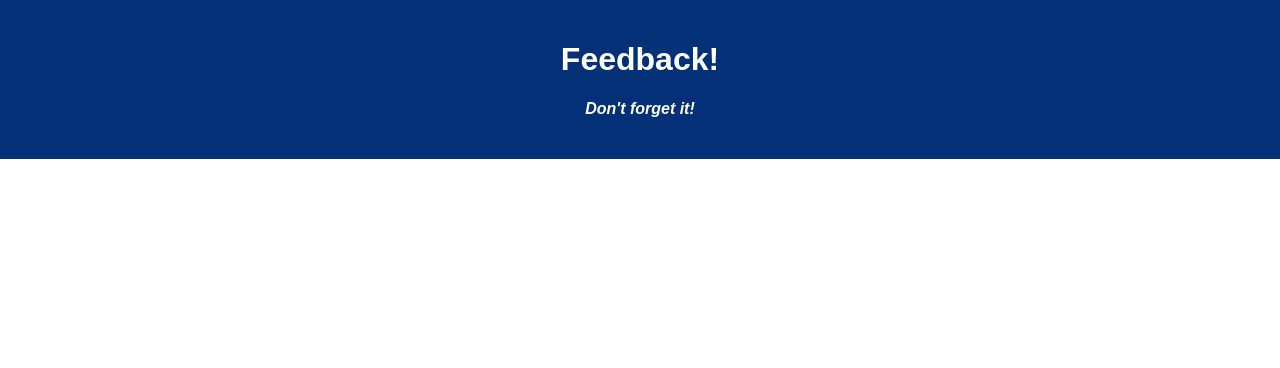
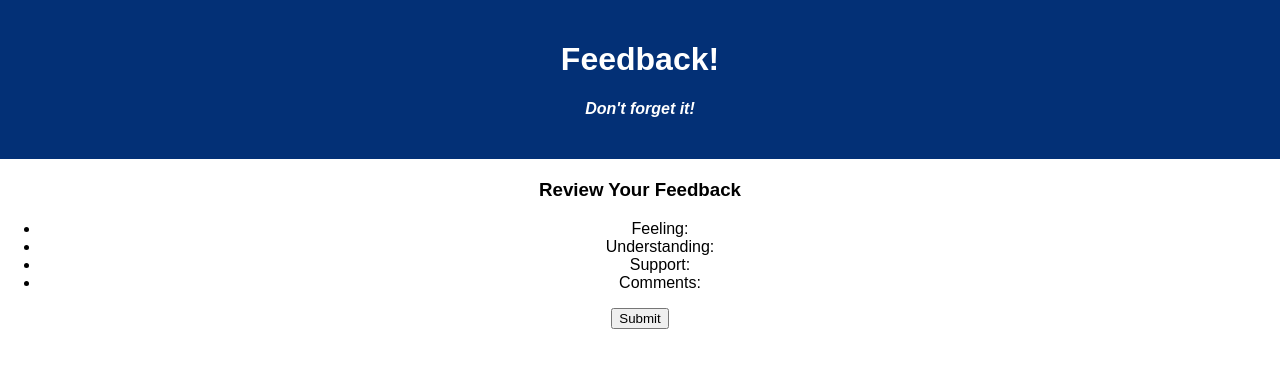
Before and after one commit to asubbarao450/weekend-redux-feedback-loop, a React (Vite) app: page /#/review in a window 1280 px wide. Shown: the top 368 px of the page. Built offline with nearby package versions, Linux system fonts and the light colour scheme.

Commit message:
added code for review page

```diff
--- a/src/components/App/App.jsx
+++ b/src/components/App/App.jsx
@@ -29,6 +29,10 @@ function App() {
           <Understanding />
         </Route>
 
+        {/* <Route exact path="/admin">
+          <Admin/>
+        </Route> */}
+
         <Route exact path="/supported">
           <Supported />
         </Route>
@@ -36,9 +40,11 @@ function App() {
         <Route exact path="/comments">
           <Comments />
         </Route>
-        <Route exact path="/feedback">
+
+        <Route exact path="/review">
           <Review />
         </Route>
+
       </Router>
     </div>
   );
--- a/src/components/Comments.jsx
+++ b/src/components/Comments.jsx
@@ -13,7 +13,7 @@ function Comments() {
 
 
 
-    const setcommentFunc = (event) => {
+    const setcommentFunc = () => {
         event.preventDefault();
 
 
@@ -22,6 +22,7 @@ function Comments() {
             payload: comment
         })
 
+        setComment('')
 
         history.push('/review')
     }
@@ -29,11 +30,11 @@ function Comments() {
     return (
         <>
             <form onSubmit={setcommentFunc}>
-                <h3>How are you feeling today?</h3>
+                <h3>Any comments you want to leave?</h3>
                 <label>
-                    <input type="number" placeholder="feeling" value={comment} onChange={(event) => setComment(event.target.value)} />
+                    <input type="text" placeholder="comments" value={comment} onChange={(event) => setComment(event.target.value)} />
                 </label>
-                <button>Next</button>
+                <button onClick={setcommentFunc}>Next</button>
             </form>
 
         </>
--- a/src/components/Feeling.jsx
+++ b/src/components/Feeling.jsx
@@ -13,8 +13,8 @@ function Feeling() {
 
 
 
-    const setfeelingFunc = (event) => {
-        event.preventDefault();
+    const setfeelingFunc = () => {
+       // event.preventDefault();
 
 
         dispatch({
@@ -22,10 +22,12 @@ function Feeling() {
             payload: feeling
         })
 
+        setFeeling('')
 
         history.push('/understand')
     }
 
+    //onSubmit={setfeelingFunc}
     return (
         <>
             <form onSubmit={setfeelingFunc}>
@@ -33,7 +35,7 @@ function Feeling() {
                 <label>
                     <input type="number" placeholder="feeling" value={feeling} onChange={(event) => setFeeling(event.target.value)} />
                 </label>
-                <button>Next</button>
+                <button onClick={setfeelingFunc}>Next</button>
             </form>
 
         </>
--- a/src/components/Review.jsx
+++ b/src/components/Review.jsx
@@ -1,19 +1,22 @@
-import { useEffect } from 'react';
+//import { useEffect } from 'react';
 import axios from 'axios';
 import { useSelector, useDispatch } from 'react-redux';
+import {useHistory} from 'react-router-dom';
 
 function Review(){
 
-
 const history = useHistory()
 
+//feedback is the variable that will store the stuff from
+//the store
+const allfeedback = useSelector(store => store.feedback)
 
-const feedback = useSelector(store => store.feedback)
+console.log(allfeedback)
 
 const handleSubmit = () => {
     event.preventDefault();
 
-    axios.post(`/api/feedback`, feedback)
+    axios.post(`/api/feedback`, allfeedback)
       .then(response => {
 
 
@@ -24,15 +27,17 @@ const handleSubmit = () => {
       });
   }
 
-
+  //{allfeedback.map((feedback) => <li>{feedback}</li>)}
   return(
 
 <>
-
-                <h3>Review</h3>
-                <label>
-
-                </label>
+                <h3>Review Your Feedback</h3>
+                <ul>
+                <li>Feeling: {allfeedback.feeling}</li>
+                <li>Understanding: {allfeedback.understanding}</li>
+                <li>Support: {allfeedback.support}</li>
+                <li>Comments: {allfeedback.comments}</li>
+                </ul>
                 <button onClick={handleSubmit}>Submit</button>
 
 </>
--- a/src/components/Supported.jsx
+++ b/src/components/Supported.jsx
@@ -15,7 +15,7 @@ function Supported() {
     const history = useHistory();
 
 
-    const setsupportedFunc = (event) => {
+    const setsupportedFunc = () => {
         event.preventDefault();
 
 
@@ -32,9 +32,9 @@ function Supported() {
     return (
         <>
             <form onSubmit={setsupportedFunc}>
-                <h3>How well are you understanding the content?</h3>
+                <h3>How well are you being supported today? </h3>
                 <label>
-                    <input type="number" placeholder="supported" value={supported} onChange={(event) => setSupported(event.target.value)} />
+                    <input type="text" placeholder="supported" value={supported} onChange={(event) => setSupported(event.target.value)} />
                 </label>
                 <button onClick={setsupportedFunc}>Next</button>
             </form>
--- a/src/components/Understanding.jsx
+++ b/src/components/Understanding.jsx
@@ -13,7 +13,7 @@ function Understanding() {
     const history = useHistory();
 
 
-    const setunderstandingFunc = (event) => {
+    const setunderstandingFunc = () => {
         //event.preventDefault();
 
     //sends out the understnading message
@@ -32,10 +32,10 @@ function Understanding() {
     return (
         <>
 
-            <form onSubmit={setUnderstanding}>
+            <form onSubmit={setunderstandingFunc}>
                 <h3>How well are you understanding the content?</h3>
                 <label>
-                    <input type="number" placeholder="understanding" value={understanding} onChange={(event) => setunderstandingFunc(event.target.value)} />
+                    <input type="number" placeholder="understanding" value={understanding} onChange={(event) => setUnderstanding(event.target.value)} />
                 </label>
                 <button onClick={setunderstandingFunc}>Next</button>
             </form>
```
